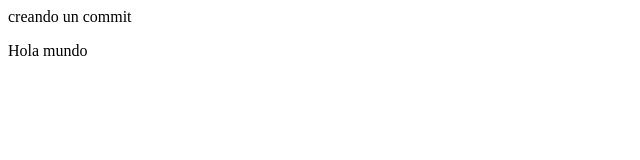
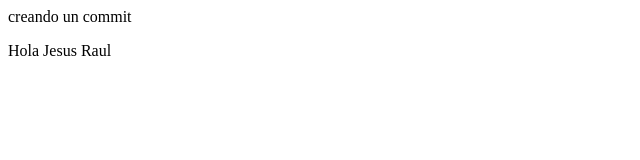
Before and after one commit to Jesus-Raul-3421/AWOS, a plain HTML site: page hola_mundo.html in a window 1280 px wide. Shown: the full height of the page, 0-640 px from the left. Drawn offline with Linux system fonts and the light colour scheme.

Commit message:
hola jesus

```diff
--- a/hola_mundo.html
+++ b/hola_mundo.html
@@ -3,7 +3,7 @@
     <head>
         <body>
             <p>creando un commit</p>
-            <p>Hola mundo</p>
+            <p>Hola Jesus Raul </p>
         </body>
     </head>
 </html>
```
